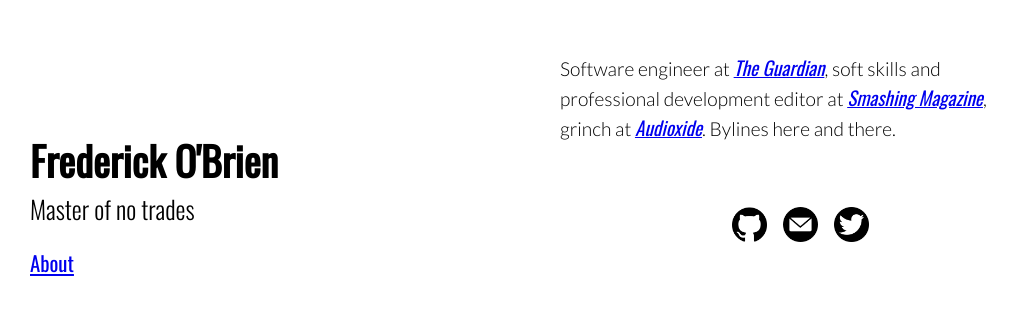
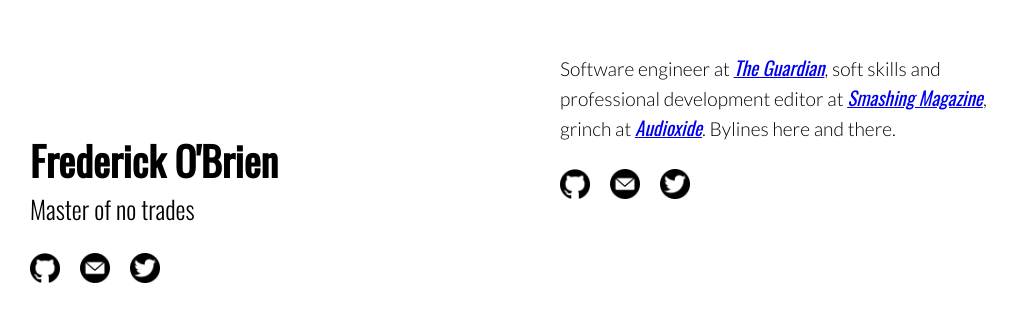
Before and after one commit to frederickobrien/portfolio, an Astro site: page /about in a window 1280 px wide. Shown: the part 186-517 px from the top of the page, without its empty margins (0-1019 px from the left). Built offline with nearby package versions, Linux system fonts and the light colour scheme; Astro itself is replaced by a stand-in of ours.

Commit message:
Streamline homepage
Move contact links to homepage, removing 'about' page, and delete 'Weblog' column from homepage. When I write them they should be part of the 'Articles' column anyway. Altogether less fluff

```diff
--- a/src/components/ContactLinks.astro
+++ b/src/components/ContactLinks.astro
@@ -41,9 +41,7 @@
 
 <style>
   .contact {
-    margin: auto;
-    padding: 40px 0px 60px 0px;
-    width: 50%;
+    padding: 10px 0px 10px 0px;
   }
 
   ul {
@@ -52,19 +50,13 @@
     padding: 0;
   }
 
-  .contact-icons-list {
-    display: flex;
-    justify-content: center;
-    align-items: center;
-  }
-
   .contact-icons-list li {
     display: inline-block;
   }
 
   .contact-icon {
-    width: 35px;
-    padding: 8px;
+    width: 30px;
+    padding: 0 16px 0 0;
   }
 
   .contact-icon:hover {
--- a/src/components/HomepageSection.astro
+++ b/src/components/HomepageSection.astro
@@ -43,7 +43,7 @@
 
   @media (min-width: 1025px) {
     section {
-      width: 33%;
+      width: 49%;
       display: inline-block;
       overflow: auto;
       height: 100%;
--- a/src/components/layout/Header.astro
+++ b/src/components/layout/Header.astro
@@ -6,11 +6,17 @@
   <div class="header-content">
     <h1><a href="/">Frederick O'Brien</a></h1>
     <div class="subheading">Master of no trades</div>
-    <nav>
-      <ul>
-        <li><a href="/about">About</a></li>
-      </ul>
-    </nav>
+    <!-- <p>
+      Software engineer at <a
+        href="https://www.theguardian.com/profile/frederick-o-brien"
+        ><em>The Guardian</em>
+      </a>, soft skills and professional development editor at <a
+        href="https://www.smashingmagazine.com/author/frederick-o-brien/"
+        ><em>Smashing Magazine</em>
+      </a>, grinch at <a href="https://audioxide.com"><em>Audioxide</em></a>.
+      Bylines here and there.
+    </p> -->
+    <ContactLinks />
   </div>
 </header>
 <style>
@@ -43,6 +49,7 @@
     font-family: "Oswald", sans-serif;
     font-size: 25px;
     font-weight: 300;
+    margin-bottom: 1rem;
   }
 
   /* TABLET */
```
Also changed, not shown: src/pages/index.astro (+4 -4 lines).
